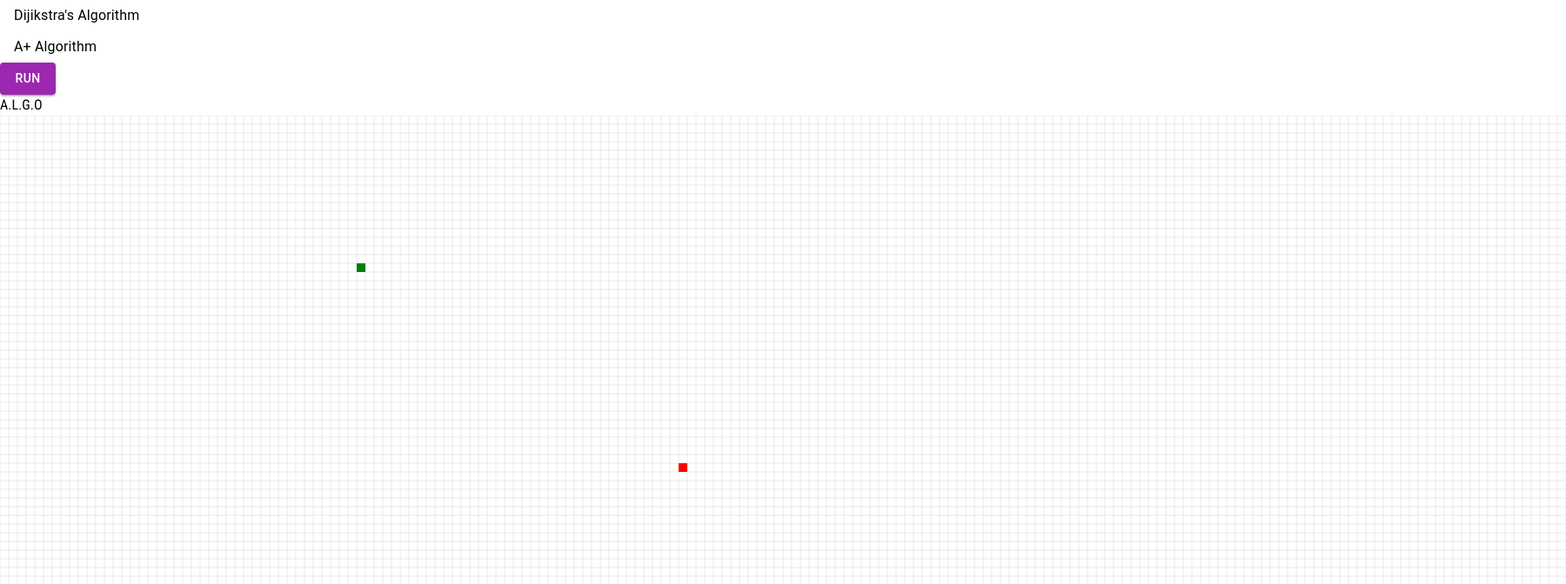
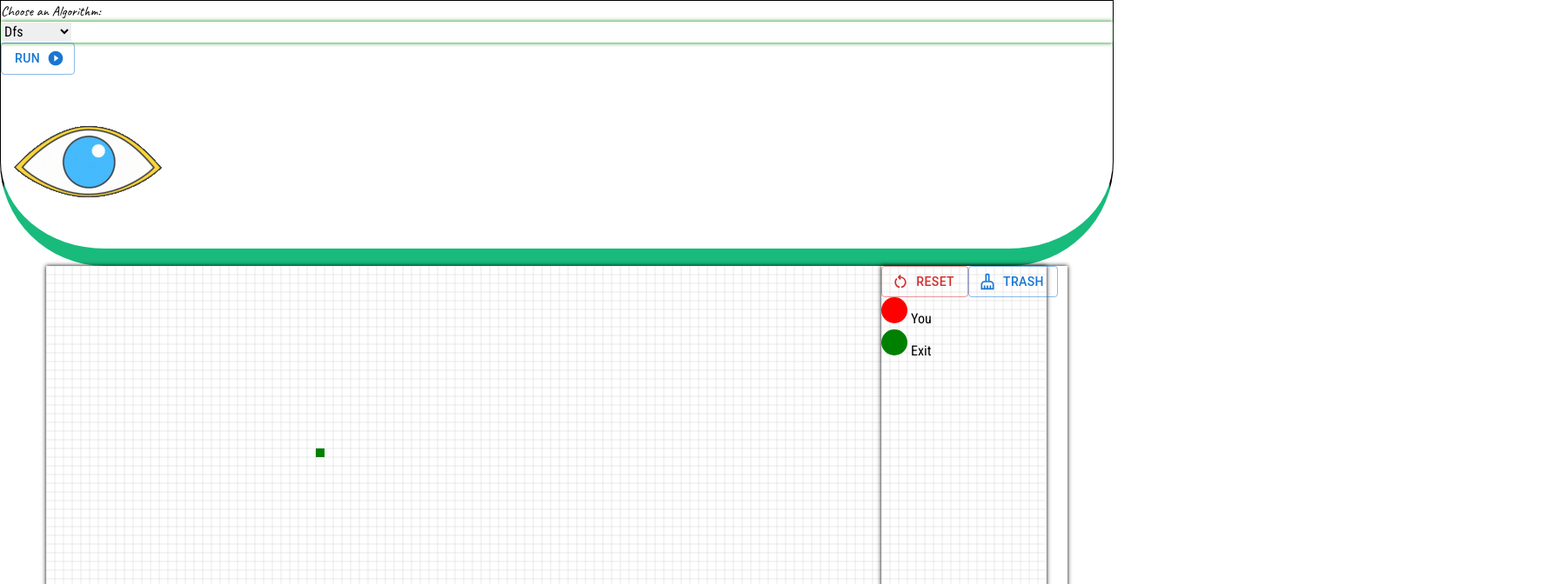
Before and after one commit to Batty-sk/A.L.G.O-, a Next.js app: page / in a window 1280 px wide. Shown: the top 672 px of the page at 87% size, 1800 px wide, since content can reach past the window. Built offline with nearby package versions, Linux system fonts and the light colour scheme.

Commit message:
added gif

```diff
--- a/src/Algorithms/DFS.ts
+++ b/src/Algorithms/DFS.ts
@@ -1,7 +1,7 @@
 
 // get the canvas ref and manuplate the canvas pixels
 const CANVAS_WIDTH = 1500
-const CANVAS_HEIGHT = 500;
+const CANVAS_HEIGHT = 600;
 
 export const DFS = (source:number[],target: number[],interval:number,CanvasRef:any)=>
 {
--- /dev/null
+++ b/src/Assests/index.ts
@@ -0,0 +1,3 @@
+import eye from './eye.gif'
+
+export {eye}
--- a/src/Components/Header.tsx
+++ b/src/Components/Header.tsx
@@ -1,10 +1,14 @@
 "use client"
 
-import MenuItem from '@mui/material/MenuItem'
 import Button from '@mui/material/Button'
-import IconButton from '@mui/material/IconButton'
 import { useSelector } from 'react-redux'
 import { DFS } from '@/Algorithms/DFS'
+import { eye } from '@/Assests'
+import { Caveat} from 'next/font/google'
+
+import PlayCircleFilledOutlinedIcon from '@mui/icons-material/PlayCircleFilledOutlined';
+
+const Cat = Caveat({ subsets: ['latin'] ,weight: ['400', '700']})
 
 
 const Header = () => {
@@ -27,21 +31,24 @@ const Header = () => {
             // after that the mainCanvas will just have to read that array and show the result.
     }
   return (
-    <div>
-        <div className="flex ">
-            <div>
-                <MenuItem value={'Dijikstra Algo'}>Dijikstra's Algorithm</MenuItem>
-                <MenuItem value={'A+ Algo'}>A+ Algorithm</MenuItem>
-            </div>
-
-            <div id='run-btn' className=''>
-                <Button onClick={HandleRun}  variant="contained" color="secondary" className='text-black ps-3 pe-3'>
+    <div className='mb-10  ' id='header'>
+        <div className="flex justify-evenly">
+            <div className='flex items-center justify-around '>
+                <h2  className={`font text-3xl ${Cat.className}`}>Choose an Algorithm:</h2>
+                <div className='ms-5 border' style={{boxShadow:'0px 0px 5px green'}}><select name="algos" id="algorithms" className='p-2 w-32'>
+                    <option value="">Dfs</option>
+                    <option value="">Dijisktra's</option>
+                    <option value="">A+</option>
+                    </select></div>
+                <div id='run-btn' className='ms-5'>
+                <Button onClick={HandleRun}  variant="outlined" className='text-black ps-3 pe-3' endIcon={<PlayCircleFilledOutlinedIcon/>}>
                 Run
                 </Button>
             </div>
+            </div>
 
-            <div id='title'>
-                <h1 className='text-5xl font-extrabold'>A.L.G.O</h1>
+            <div id='title' className='text-start '>
+            <img src={eye.src} alt="GIF" />
             </div>
         </div>
 
--- a/src/Components/MainCanvas.tsx
+++ b/src/Components/MainCanvas.tsx
@@ -1,9 +1,18 @@
 'use client'
 import PixelCanvas from "./PixelCanvas"
-
+import ToolbarComp from "./ToolbarComp"
+import { Grid } from "@mui/material"
 const MainCanvas = () => {
   return (
-    <div><PixelCanvas /></div>
+    <>
+    <Grid container justifyContent={"center"} className="mb-10">
+
+    <Grid item sm={9} className=" flex" ><PixelCanvas /></Grid>
+    <Grid item sm={2} className="pe-5" style={{boxShadow:'0px 0px 5px black'}}>
+      <ToolbarComp />
+    </Grid>
+    </Grid>
+    </>
   )
 }
 
--- a/src/Components/PixelCanvas.tsx
+++ b/src/Components/PixelCanvas.tsx
@@ -4,8 +4,8 @@ import { useDispatch } from 'react-redux';
 import { setCanvasRef } from '@/store/CanvasSlice';
 const PIXEL_SIZE = 10; // Size of each pixel block
 const GRID_COLOR = 'lightgray'; // Color of the grid lines
-const CANVAS_WIDTH = 1500;
-const CANVAS_HEIGHT = 500;
+const CANVAS_WIDTH = 1150;
+const CANVAS_HEIGHT = 600;
 
 
 
@@ -30,8 +30,8 @@ const PixelCanvas: React.FC = () => {
 
         ctxRef.current = ctx;
         dispatch(setCanvasRef(ctx))
-        canvas.width = 1800;
-        canvas.height = 800;
+        canvas.width = CANVAS_WIDTH;
+        canvas.height = CANVAS_HEIGHT;
 
 
         // Initialize drawing styles
@@ -131,7 +131,7 @@ const drawBlock = (x: number, y: number,color: string) => {
     }
   };
 
-  return <canvas ref={canvasRef}></canvas>;
+  return <canvas ref={canvasRef} id='canvas-element'></canvas>;
 };
 
 export default PixelCanvas;
--- /dev/null
+++ b/src/Components/ToolbarComp.tsx
@@ -0,0 +1,25 @@
+import Button from '@mui/material/Button'
+import {handleTrash,handleChangeMap} from './Toolbar'
+import RestartAltOutlinedIcon from '@mui/icons-material/RestartAltOutlined';
+import CleaningServicesOutlinedIcon from '@mui/icons-material/CleaningServicesOutlined';
+const ToolbarComp = () => {
+
+
+  return (
+    <div className="flex flex-col items-start p-4">
+        <Button variant="outlined" color='error' className='font-bold'  onClick={()=>handleChangeMap()} startIcon={<RestartAltOutlinedIcon/>}>
+            Reset
+        </Button>
+        <Button variant="outlined"  className='mt-3 font-bold'  onClick={()=>handleTrash()} startIcon={<CleaningServicesOutlinedIcon/>}>
+            Trash
+        </Button>
+
+        <div className='mt-10'>
+            <div className='flex justify-center items-center'><span className='' style={{width:'30px',height:'30px',background:'red',borderRadius:'100%',display:'inline-block'}}></span> <span className='ms-3 text-2xl'>You</span></div>
+            <div className='flex justify-center items-center mt-5'><span className='' style={{width:'30px',height:'30px',background:'green',borderRadius:'100%',display:'inline-block'}}></span> <span className='ms-3 text-2xl'>Exit</span></div>
+        </div>
+    </div>
+  )
+}
+
+export default ToolbarComp
--- a/src/app/globals.css
+++ b/src/app/globals.css
@@ -13,6 +13,7 @@
 ::-webkit-scrollbar {
   width: 12px;
 }
+
 
 ::-webkit-scrollbar-track {
   background-color: #e8f4df;
@@ -33,3 +34,16 @@ body {
   color: rgb(var(--foreground-rgb));
 
 }
+
+#header{
+  background-color: white;
+  border:1px solid black;
+  border-bottom-left-radius: 120px;
+  border-bottom-right-radius: 120px;
+  border-bottom-width: 20px;
+  border-bottom-color: rgb(24, 187, 124);
+}
+
+#canvas-element{
+  box-shadow:0px 0px 5px black;
+}
--- a/src/app/page.tsx
+++ b/src/app/page.tsx
@@ -9,6 +9,7 @@ const page = () => {
     <>
     <Provider store={store} >
     <Header/>
+
     <MainCanvas />
     </Provider>
     </>
```
Also changed, not shown: src/Components/Toolbar.tsx (deleted, +0 -19 lines), src/Assests/eye.gif (added).
